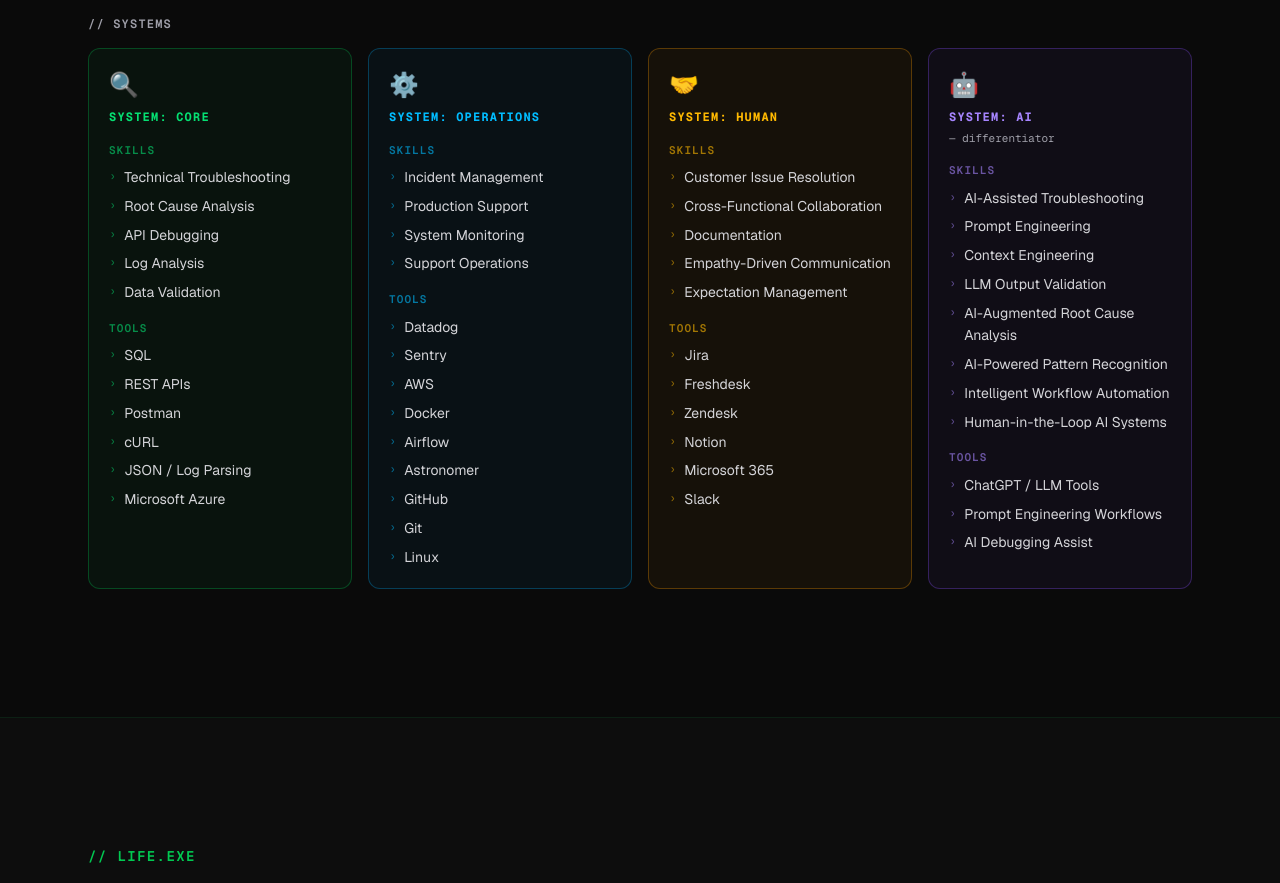
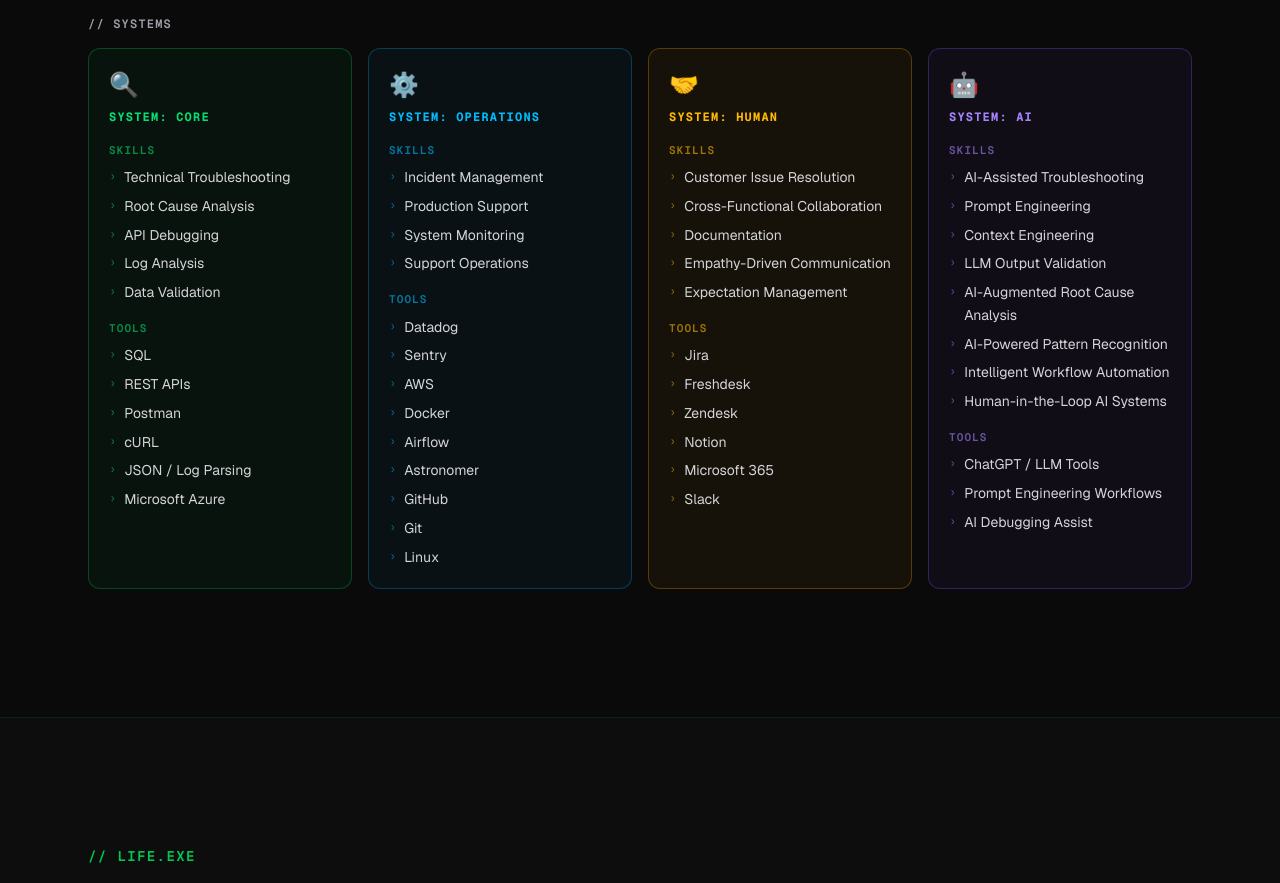
Before and after one commit to Jazz-1998/jazz-portfolio, a Next.js app: page / in a window 1280 px wide. Shown: the part 4520-5403 px from the top of the page. Built offline with nearby package versions, Linux system fonts and the light colour scheme.

Commit message:
Fix api endpoint 1

```diff
--- a/app/page.tsx
+++ b/app/page.tsx
@@ -64,7 +64,6 @@
     id: 'AI',
     emoji: '🤖',
     label: 'SYSTEM: AI',
-    sublabel: 'differentiator',
     color: 'border-violet-500/30 bg-violet-500/5 text-violet-400',
     skills: ['AI-Assisted Troubleshooting', 'Prompt Engineering', 'Context Engineering', 'LLM Output Validation', 'AI-Augmented Root Cause Analysis', 'AI-Powered Pattern Recognition', 'Intelligent Workflow Automation', 'Human-in-the-Loop AI Systems'],
     tools: ['ChatGPT / LLM Tools', 'Prompt Engineering Workflows', 'AI Debugging Assist'],
```
